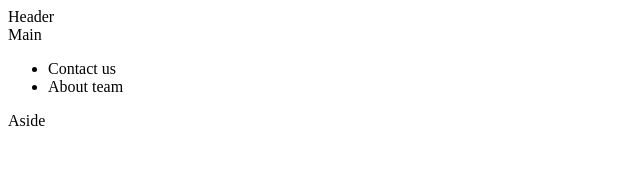
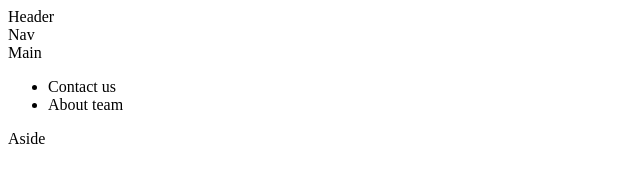
Before and after one commit to divifier/team-work, a plain HTML site: page index.html in a window 1280 px wide. Shown: the whole page, without its empty margins (0-640 px from the left). Drawn offline with Linux system fonts and the light colour scheme.

Commit message:
adden nav

```diff
--- a/index.html
+++ b/index.html
@@ -6,7 +6,9 @@
     <title>Document</title>
 </head>
 <body>
-    <header>Header</header>
+    <header>Header
+        <nav>Nav</nav>
+    </header>
     <main>Main</main>
     <footer>
         <ul>
```
